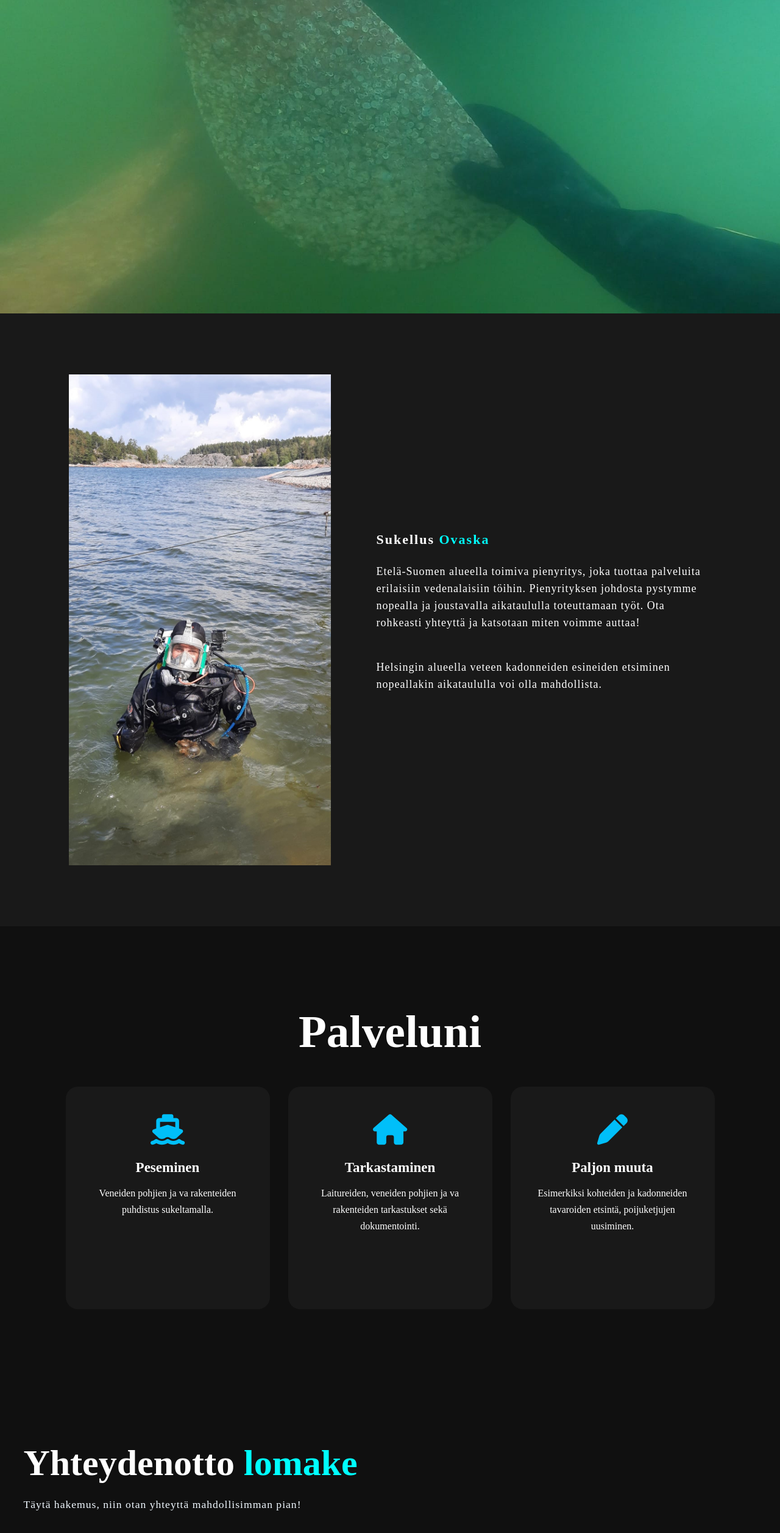
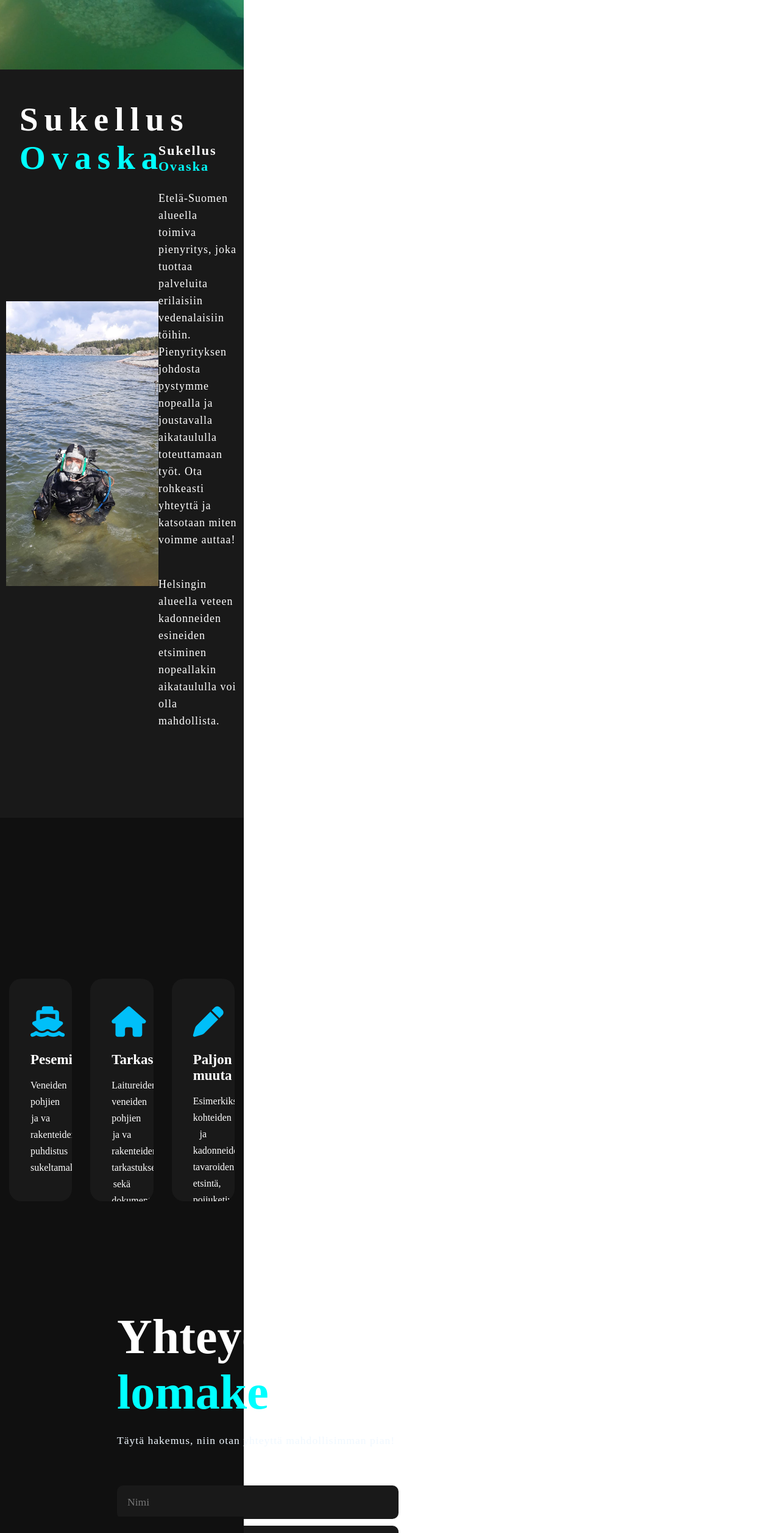
Before and after one commit to EproX1/formtest, a plain HTML site: page index.html in a window 1280 px wide. Shown: the part 286-2800 px from the top of the page at 61% size. Drawn offline with Linux system fonts and the light colour scheme.

Commit message:
Add files via upload

```diff
--- a/css/style.css
+++ b/css/style.css
@@ -5,8 +5,8 @@
 	box-sizing: border-box;
 }
 .hero{
-	height: 100vh;
-	width: 100%;
+	height: 50vh;
+	width: 50vh;
 	background-image: url(../img/background.jpg);
 	background-size: cover;
 	background-position: center;
@@ -15,14 +15,14 @@ nav{
 	display: flex;
 	align-items: center;
 	justify-content: space-between;
-	padding-top: 45px;
+	padding-top: 450px;
 	padding-left: 8%;
 	padding-right: 8%;
 }
 .logo{
 	color: white;
 	font-size: 55px;
-	letter-spacing: 1px;
+	letter-spacing: 10px;
 	cursor: pointer;
 }
 span{
@@ -105,19 +105,19 @@ h4{
 }
 
 .about{
-	width: 100%;
+	width: 50vh;
 	padding: 100px 0px;
 	background-color: #191919;
 }
 .about img{
 	height: auto;
-	width: 430px;
+	width: 250px;
 }
 .about-text{
-	width: 550px;
+	width: 450px;
 }
 .main{
-	width: 1130px;
+	width: 700px;
 	max-width: 95%;
 	margin: 0 auto;
 	display: flex;
@@ -162,7 +162,7 @@ button:hover{
 
 .service{
 	background: #101010;
-	width: 100%;
+	width: 50vh;
 	padding: 100px 0px;
 }
 .title h2{
@@ -224,7 +224,7 @@ h5{
 	cursor: pointer;
 }
 .contact-me{
-	width: 100%;
+	width: 50vh;
 	height: 290px;
 	background: #191919;
 	display: flex;
@@ -255,7 +255,7 @@ h5{
 }
 footer{
 	position: relative;
-	width: 100%;
+	width: 50vh;
 	height: 400px;
 	background: #101010;
 	display: flex;
@@ -313,9 +313,6 @@ footer p:nth-child(2){
 
 
 
-
-
-
 *{
     padding: 0;
     margin: 0;
@@ -328,9 +325,9 @@ section{
 }
 .contact{
     background: #101010;
-    height: 100%;
-    width: 100%;
-    min-height: 100vh;
+    height: 50vh;
+    width: 50vh;
+    min-height: 50vh;
     display: grid;
     grid-template-columns: repeat(2, 2fr);
     align-items: center;
@@ -400,7 +397,7 @@ span{
     transform: scale(1.1);
 }
 
-@media (max-width: 1570px){
+@media (max-width: 500px){
     section{
         padding: 80px 3%;
         transition: .2s;
@@ -409,6 +406,7 @@ span{
         font-size: 60px;
     }
     .contact-form p{
-        margin-bottom: 3rem;
+        margin-bottom: auto;
     }
+
 }
```
